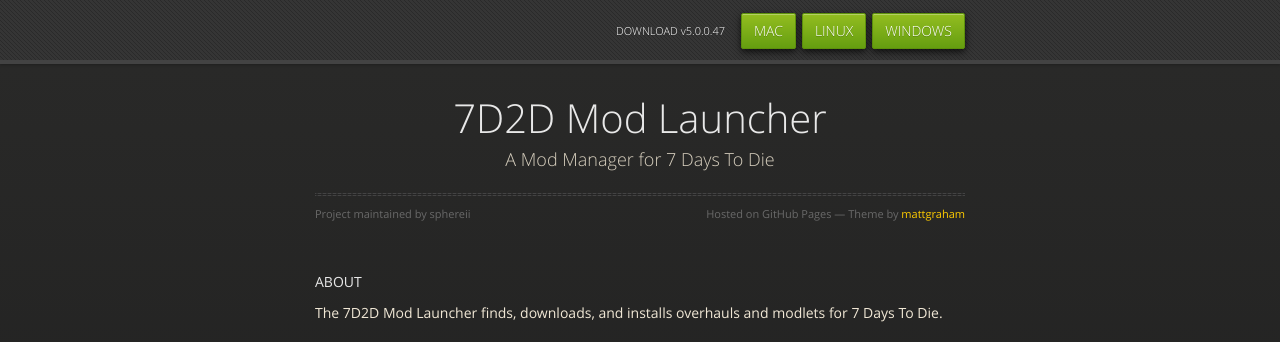
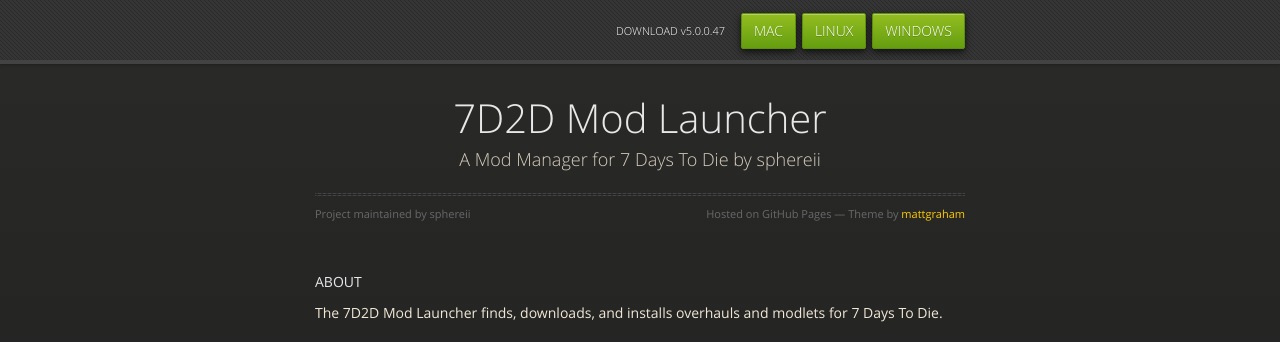
Before and after one commit to The7D2DModLauncher/7D2DModLauncherV5, a Jekyll site: the page built from docs/index.md, in a window 1280 px wide and 1088 px high. Shown: the top 342 px of the window. Built offline with Jekyll 4.4.1, drawn with Linux system fonts in a browser that asks for light colours.

Commit message:
Update _config.yml

```diff
--- a/docs/_config.yml
+++ b/docs/_config.yml
@@ -1,5 +1,5 @@
 title: 7D2D Mod Launcher
-description: A Mod Manager for 7 Days To Die
+description: A Mod Manager for 7 Days To Die by sphereii
 show_downloads: true
 google_analytics:
 theme: jekyll-theme-midnight
```
